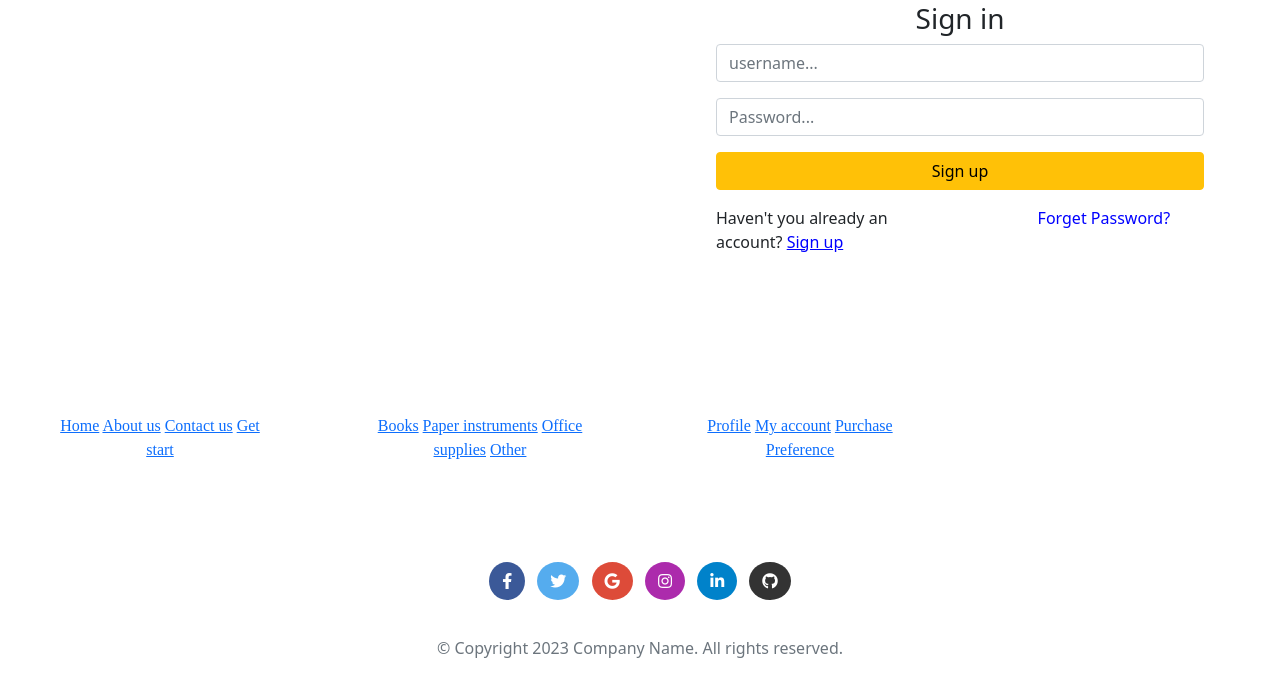
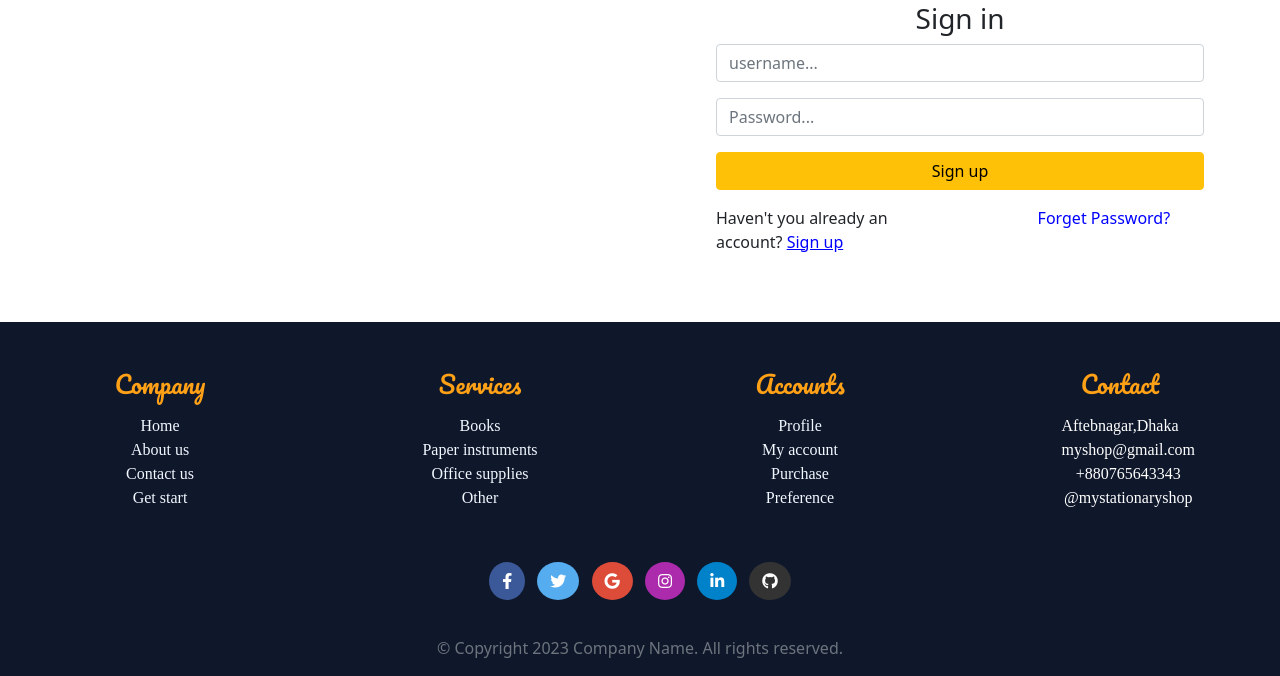
Before and after one commit to atiqurrahmandip/cse412project, a PHP site: page /login.php in a window 1280 px wide. Shown: the part 172-848 px from the top of the page. Run offline with PHP 8.4, Linux system fonts and the light colour scheme; some libraries are stand-ins or nearby versions.

Commit message:
Now design the footer for styling the link.

```diff
--- a/style.css
+++ b/style.css
@@ -170,3 +170,28 @@
     color: white;
 }
 /*contact part style start from here*/
+
+
+
+/*footer part style start from here*/
+footer{
+    background-color: var(--dark);
+}
+
+.footer-title{
+    color: var(--primary);
+}
+
+.footer-link{
+    text-decoration: none;
+    display: block;
+    text-align: center;
+    font-size: 16px;
+    color: var(--light);
+    cursor: pointer;
+}
+
+.footer-link:hover{
+    color: var(--primary);
+}
+/*footer desgin stop here*/
```
